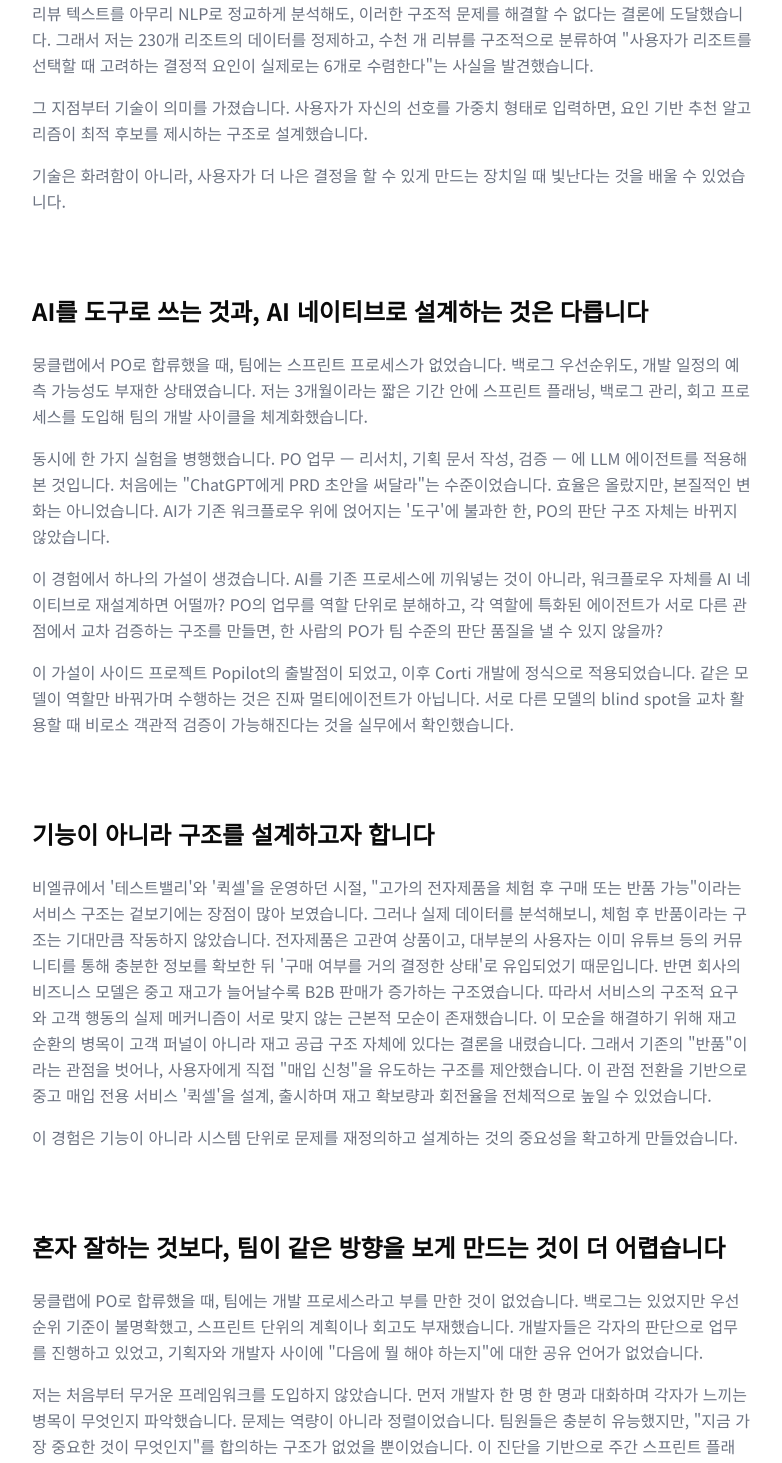
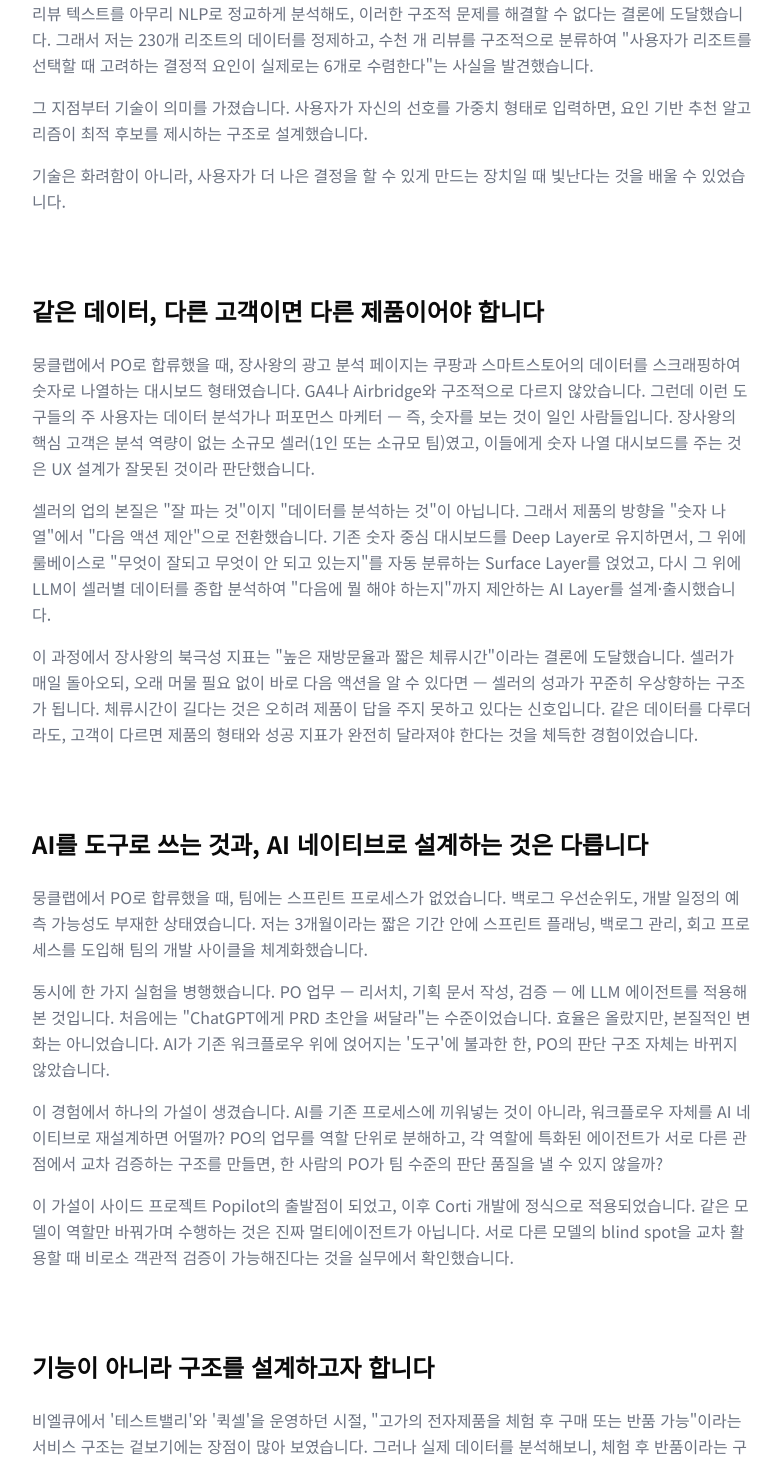
Before and after one commit to AngryJay91/heavaa-web, a Next.js app: page /cover-letter in a window 1280 px wide. Shown: the part 1147-2610 px from the top of the page, without its empty margins (248-1030 px from the left). Built offline with nearby package versions, Linux system fonts and the light colour scheme.

Commit message:
자기소개서: 장사왕 섹션 추가 (같은 데이터, 다른 고객이면 다른 제품)

```diff
--- a/src/data/coverLetter.ts
+++ b/src/data/coverLetter.ts
@@ -23,6 +23,15 @@ export const coverSections: CoverSection[] = [
       '리뷰 텍스트를 아무리 NLP로 정교하게 분석해도, 이러한 구조적 문제를 해결할 수 없다는 결론에 도달했습니다. 그래서 저는 230개 리조트의 데이터를 정제하고, 수천 개 리뷰를 구조적으로 분류하여 "사용자가 리조트를 선택할 때 고려하는 결정적 요인이 실제로는 6개로 수렴한다"는 사실을 발견했습니다.',
       '그 지점부터 기술이 의미를 가졌습니다. 사용자가 자신의 선호를 가중치 형태로 입력하면, 요인 기반 추천 알고리즘이 최적 후보를 제시하는 구조로 설계했습니다.',
       '기술은 화려함이 아니라, 사용자가 더 나은 결정을 할 수 있게 만드는 장치일 때 빛난다는 것을 배울 수 있었습니다.',
+    ],
+  },
+  {
+    id: 'same-data-different-product',
+    heading: '같은 데이터, 다른 고객이면 다른 제품이어야 합니다',
+    paragraphs: [
+      '뭉클랩에서 PO로 합류했을 때, 장사왕의 광고 분석 페이지는 쿠팡과 스마트스토어의 데이터를 스크래핑하여 숫자로 나열하는 대시보드 형태였습니다. GA4나 Airbridge와 구조적으로 다르지 않았습니다. 그런데 이런 도구들의 주 사용자는 데이터 분석가나 퍼포먼스 마케터 — 즉, 숫자를 보는 것이 일인 사람들입니다. 장사왕의 핵심 고객은 분석 역량이 없는 소규모 셀러(1인 또는 소규모 팀)였고, 이들에게 숫자 나열 대시보드를 주는 것은 UX 설계가 잘못된 것이라 판단했습니다.',
+      '셀러의 업의 본질은 "잘 파는 것"이지 "데이터를 분석하는 것"이 아닙니다. 그래서 제품의 방향을 "숫자 나열"에서 "다음 액션 제안"으로 전환했습니다. 기존 숫자 중심 대시보드를 Deep Layer로 유지하면서, 그 위에 룰베이스로 "무엇이 잘되고 무엇이 안 되고 있는지"를 자동 분류하는 Surface Layer를 얹었고, 다시 그 위에 LLM이 셀러별 데이터를 종합 분석하여 "다음에 뭘 해야 하는지"까지 제안하는 AI Layer를 설계·출시했습니다.',
+      '이 과정에서 장사왕의 북극성 지표는 "높은 재방문율과 짧은 체류시간"이라는 결론에 도달했습니다. 셀러가 매일 돌아오되, 오래 머물 필요 없이 바로 다음 액션을 알 수 있다면 — 셀러의 성과가 꾸준히 우상향하는 구조가 됩니다. 체류시간이 길다는 것은 오히려 제품이 답을 주지 못하고 있다는 신호입니다. 같은 데이터를 다루더라도, 고객이 다르면 제품의 형태와 성공 지표가 완전히 달라져야 한다는 것을 체득한 경험이었습니다.',
     ],
   },
   {
```
